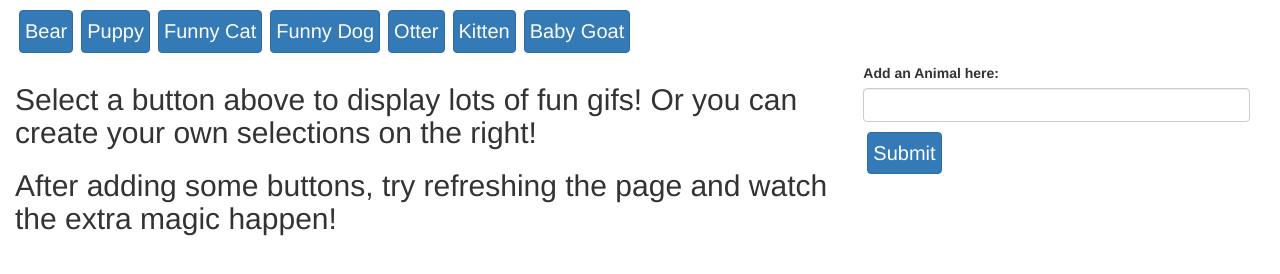
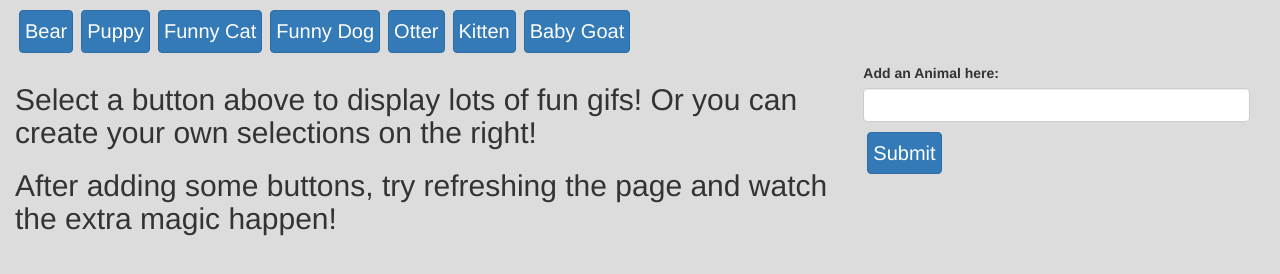
Before and after one commit to MerekSmith/GiphyAPI, a plain HTML site: page index.html in a window 1280 px wide. Drawn offline with nearby package versions, Linux system fonts and the light colour scheme.

Commit message:
Update style.css

```diff
--- a/assets/css/style.css
+++ b/assets/css/style.css
@@ -1,3 +1,7 @@
+body {
+	background-color: #DCDCDC;
+}
+
 .gifDiv {
 	display: inline-block;
 	margin: 5px;
```
